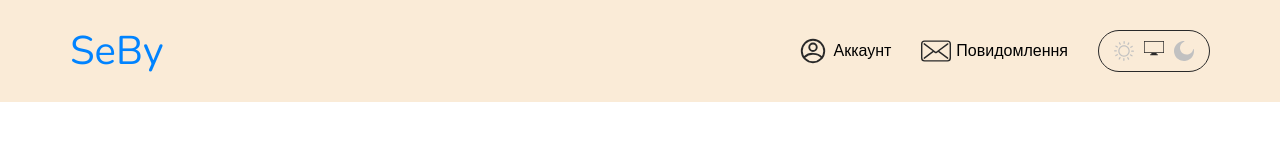
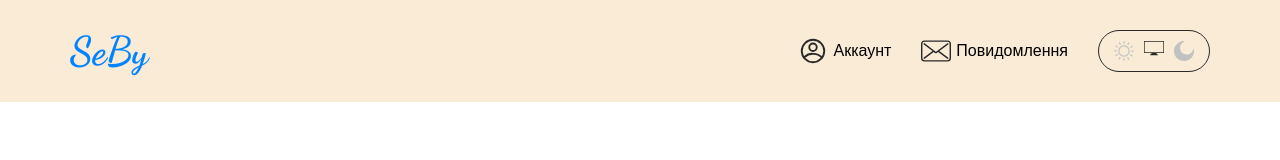
Before and after one commit to debuger2308/SeBy, a Next.js app: page / in a window 1280 px wide. Shown: the top 160 px of the page. Built offline with nearby package versions, Linux system fonts and the light colour scheme.

Commit message:
recommit update

```diff
--- a/app/layout.tsx
+++ b/app/layout.tsx
@@ -7,7 +7,7 @@ import "./reset.css"
 import "./global.css"
 
 const nunito = Nunito({ subsets: ['latin'] })
-// export const DancingScript = Dancing_Script({ subsets: ['latin'], weight:'700' })
+export const DancingScript = Dancing_Script({ subsets: ['latin'], weight:'700' })
 
 export const metadata: Metadata = {
     title: 'Create Next App',
--- a/components/Header/Header.tsx
+++ b/components/Header/Header.tsx
@@ -3,7 +3,7 @@ import { useTheme } from 'next-themes'
 import Link from 'next/link';
 import { useEffect, useState } from 'react';
 import { usePathname } from "next/navigation"
-// import { DancingScript } from '@/app/layout';
+import { DancingScript } from '@/app/layout';
 import "./Header.css"
 
 const Header = () => {
@@ -22,7 +22,7 @@ const Header = () => {
         <header>
             <div className="container">
                 <div className="header">
-                    <Link href="/" className={pathname === "/" ? "header__logo header__logo--active" : "header__logo"}>
+                    <Link href="/" style={DancingScript.style} className={pathname === "/" ? "header__logo header__logo--active" : "header__logo"}>
                         SeBy
                     </Link>
 
```
